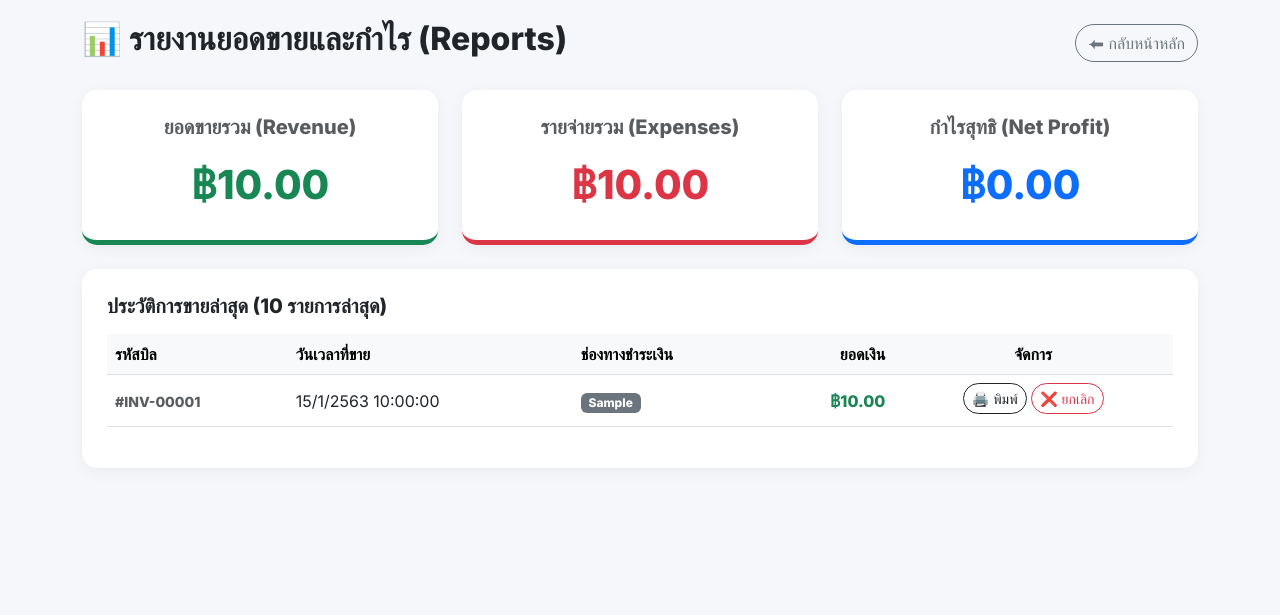
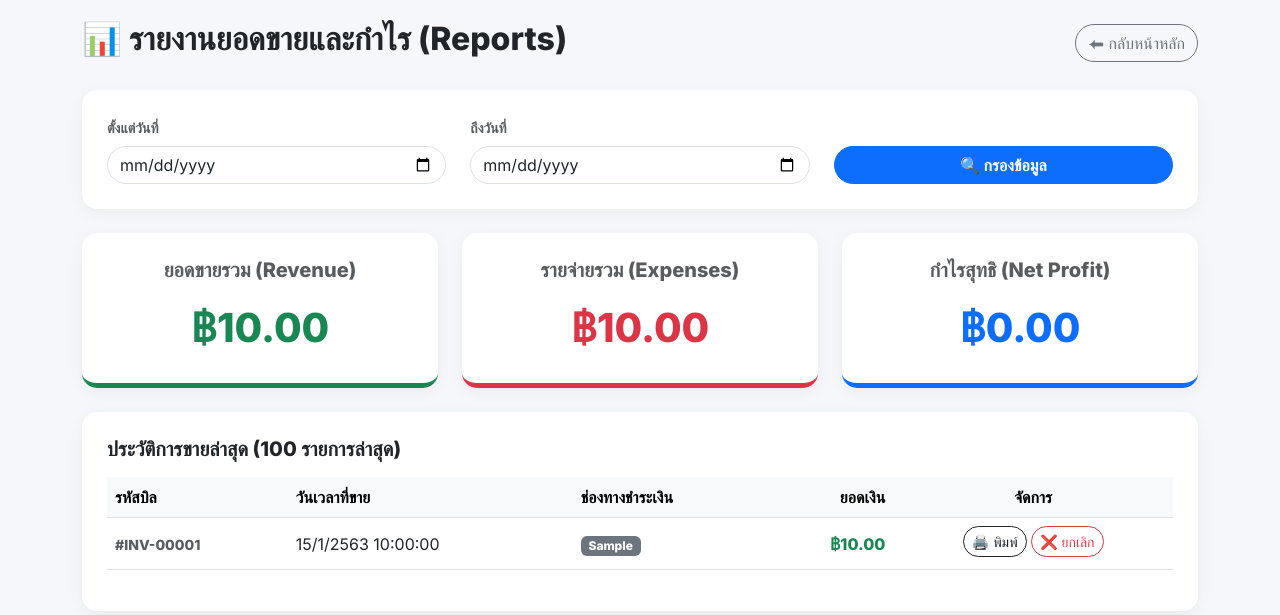
Before and after one commit to aodarmys-ops/pjcopyshop, a Flask app: page /reports in a window 1280 px wide. Shown: the top 615 px of the page. Run offline with Flask 3, Linux system fonts and the light colour scheme; tables that the repository leaves empty hold one stand-in row (values such as "Sample post").

Commit message:
Add date range filter (start and end date) to reports page

```diff
--- a/app.py
+++ b/app.py
@@ -519,18 +519,43 @@ def purchase_receipt(purchase_id):
 # --- Phase 5: Reporting ---
 @app.route('/api/reports', methods=['GET'])
 def get_reports():
+    start_date = request.args.get('start_date')
+    end_date = request.args.get('end_date')
+
     conn = get_db_connection()
 
+    # Base queries
+    sales_query = "SELECT SUM(total_amount) as total_revenue FROM Sales WHERE payment_status != 'ยกเลิกบิล'"
+    expenses_query = "SELECT SUM(amount) as total_expenses FROM Expenses WHERE 1=1"
+    recent_sales_query = "SELECT * FROM Sales WHERE 1=1"
+
+    params = []
+
+    if start_date and end_date:
+        # SQLite DATETIME works well with 'YYYY-MM-DD HH:MM:SS'
+        # Add time boundaries to cover the full days
+        start = f"{start_date} 00:00:00"
+        end = f"{end_date} 23:59:59"
+
+        date_filter = " AND timestamp >= ? AND timestamp <= ?"
+        sales_query += date_filter
+        expenses_query += date_filter
+        recent_sales_query += date_filter
+
+        # params for each query
+        params = [start, end]
+
     # Total Revenue from Sales (excluding voided)
-    sales_result = conn.execute("SELECT SUM(total_amount) as total_revenue FROM Sales WHERE payment_status != 'ยกเลิกบิล'").fetchone()
+    sales_result = conn.execute(sales_query, params).fetchone()
     total_revenue = sales_result['total_revenue'] if sales_result['total_revenue'] else 0.0
 
     # Total Expenses
-    expenses_result = conn.execute('SELECT SUM(amount) as total_expenses FROM Expenses').fetchone()
+    expenses_result = conn.execute(expenses_query, params).fetchone()
     total_expenses = expenses_result['total_expenses'] if expenses_result['total_expenses'] else 0.0
 
     # Recent Sales List
-    recent_sales = conn.execute('SELECT * FROM Sales ORDER BY timestamp DESC LIMIT 10').fetchall()
+    recent_sales_query += " ORDER BY timestamp DESC LIMIT 100" # Increase limit if filtering by date
+    recent_sales = conn.execute(recent_sales_query, params).fetchall()
 
     conn.close()
 
--- a/templates/reports.html
+++ b/templates/reports.html
@@ -17,6 +17,23 @@
         <div class="d-flex justify-content-between align-items-center mb-4">
             <h2 class="fw-bold text-dark">📊 รายงานยอดขายและกำไร (Reports)</h2>
             <a href="/" class="btn btn-outline-secondary rounded-pill">⬅ กลับหน้าหลัก</a>
+        </div>
+
+        <!-- Filter Card -->
+        <div class="glass-card mb-4">
+            <div class="row align-items-end">
+                <div class="col-md-4 mb-3 mb-md-0">
+                    <label class="form-label text-muted small fw-bold">ตั้งแต่วันที่</label>
+                    <input type="date" id="startDate" class="form-control rounded-pill">
+                </div>
+                <div class="col-md-4 mb-3 mb-md-0">
+                    <label class="form-label text-muted small fw-bold">ถึงวันที่</label>
+                    <input type="date" id="endDate" class="form-control rounded-pill">
+                </div>
+                <div class="col-md-4">
+                    <button class="btn btn-primary w-100 rounded-pill fw-bold" onclick="fetchReports()">🔍 กรองข้อมูล</button>
+                </div>
+            </div>
         </div>
 
         <!-- Dashboard Stats -->
@@ -50,7 +67,7 @@
         <div class="row">
             <div class="col-12">
                 <div class="glass-card">
-                    <h5 class="fw-bold mb-3">ประวัติการขายล่าสุด (10 รายการล่าสุด)</h5>
+                    <h5 class="fw-bold mb-3" id="salesTableTitle">ประวัติการขายล่าสุด (100 รายการล่าสุด)</h5>
                     <div class="table-responsive">
                         <table class="table table-hover align-middle">
                             <thead class="table-light">
@@ -74,7 +91,18 @@
 
     <script>
         async function fetchReports() {
-            const res = await fetch('/api/reports');
+            const startDate = document.getElementById('startDate').value;
+            const endDate = document.getElementById('endDate').value;
+
+            let url = '/api/reports';
+            if (startDate && endDate) {
+                url += `?start_date=${startDate}&end_date=${endDate}`;
+                document.getElementById('salesTableTitle').innerText = `ประวัติการขาย (ตั้งแต่วันที่ ${startDate} ถึง ${endDate})`;
+            } else {
+                document.getElementById('salesTableTitle').innerText = `ประวัติการขายล่าสุด (100 รายการล่าสุด)`;
+            }
+
+            const res = await fetch(url);
             const data = await res.json();
 
             // Format Currency
```
